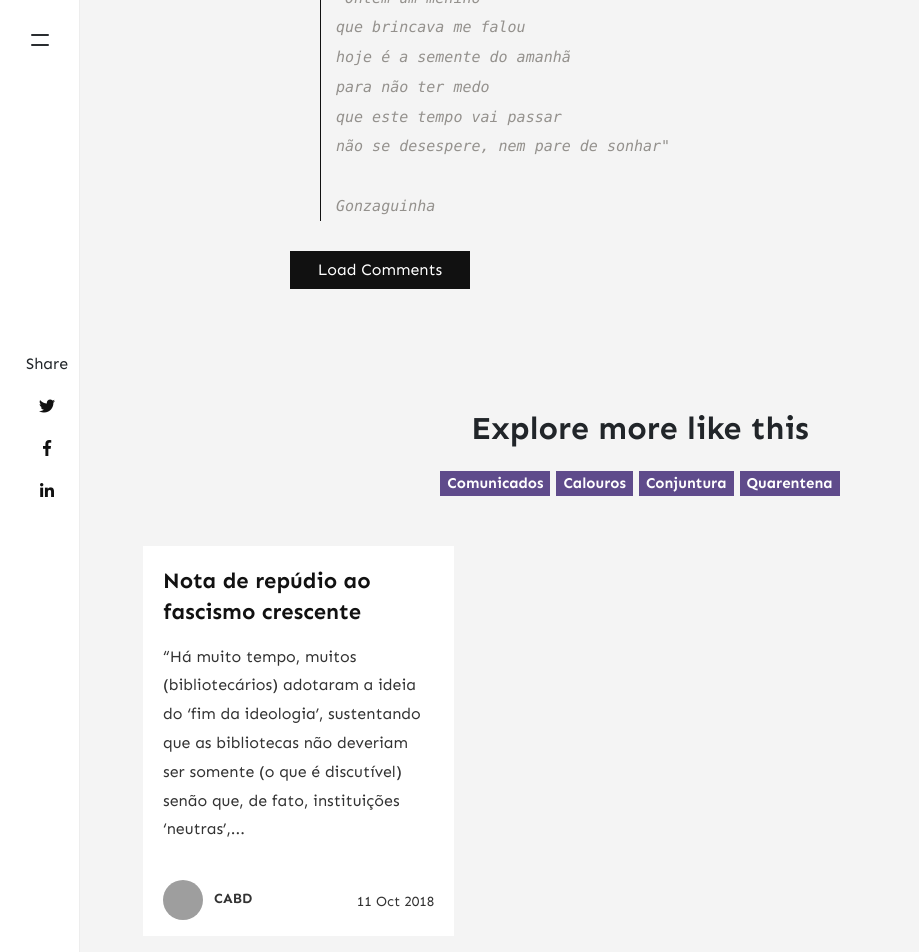
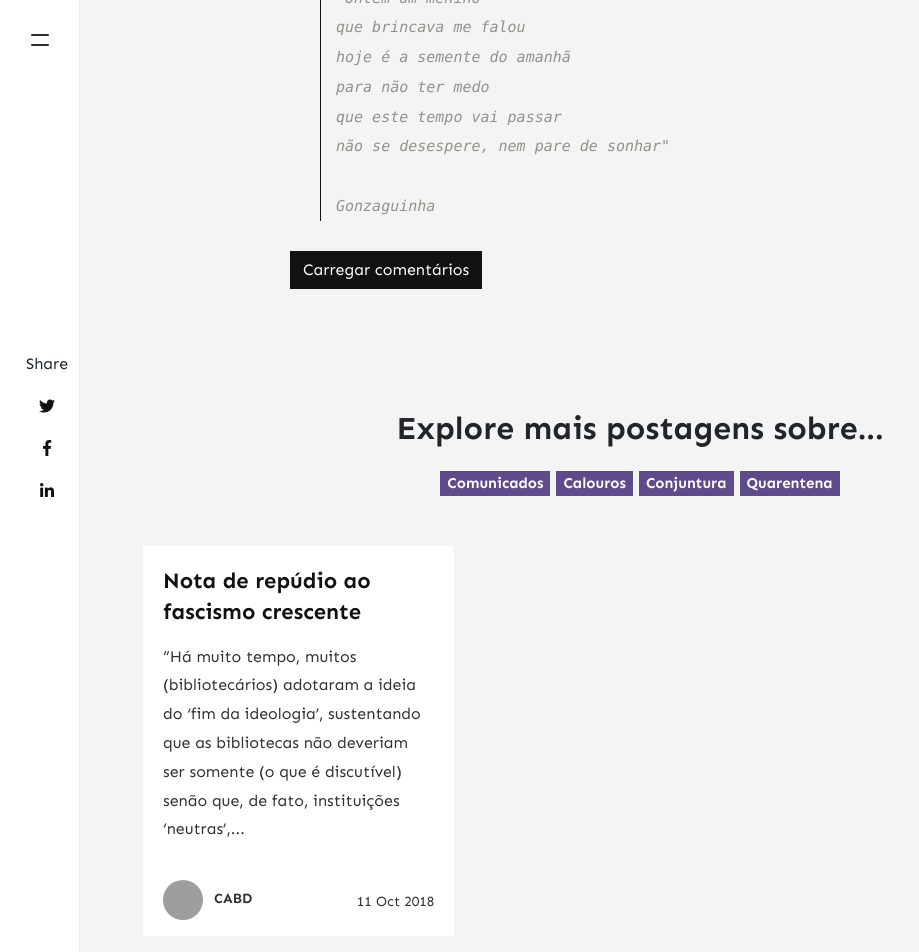
Before and after one commit to cabibliouff/novo, a Jekyll site: the page built from _posts/2020-07-22-notadejulho.md, in a window 1280 px wide and 1400 px high, scrolled down 2305 px. Shown: the top 952 px of the window, without its empty margins (0-919 px from the left). Built offline with Jekyll 4.4.1, drawn with Linux system fonts in a browser that asks for light colours; nearby versions of some CDN libraries; comment, search, counter and statistics services are not loaded; some of the changed text lies outside the part shown; grey boxes are pictures that could not be loaded.

Commit message:
Localização e personalização do modelo de página

```diff
--- a/_includes/comments.html
+++ b/_includes/comments.html
@@ -2,9 +2,9 @@
 ================================================== -->
 {% if page.comments != false %}
 <div class="comments">
-    <button class="btn btn-dark show-comments">Load Comments</button>
+    <button class="btn btn-dark show-comments">Carregar comentários</button>
     <div id="comments">
-        <h4 class="mb-4">Comments</h4>
+        <h4 class="mb-4">Comentários</h4>
             {% include disqus.html %}
     <div class="clearfix"></div>
     </div>
--- a/_includes/related-posts.html
+++ b/_includes/related-posts.html
@@ -3,7 +3,7 @@
 <div class="{% unless page.categories == empty %} related-posts {% endunless %}">
 
     {% unless page.categories == empty %}
-    <h2 class="text-center mb-4">Explore more like this</h2>
+    <h2 class="text-center mb-4">Explore mais postagens sobre...</h2>
     {% endunless %}
 
     <div class="d-flex justify-content-center align-items-center">
--- a/_layouts/default.html
+++ b/_layouts/default.html
@@ -49,11 +49,10 @@ ga('send', 'pageview');
 <div id="blackover-nav" class="blackover"></div>
 <nav id="menu">
     <ul>
-        <h3>Navigation</h3>
-        <li><a href="{{ site.baseurl }}/">Home</a></li>
-        <li><a href="{{ site.baseurl }}/about">About <span class="badge badge-primary">Memoirs Jekyll Theme</span></a></li>
-        <li><a target="_blank" href="https://bootstrapstarter.com/bootstrap-templates/jekyll-theme-memoirs/">Get Memoirs</a></li>
-        <li><a href="{{ site.baseurl }}/contact">Contact</a></li>
+        <h3>Menu</h3>
+        <li><a href="{{ site.baseurl }}/">Início</a></li>
+        <li><a href="{{ site.baseurl }}/about">Sobre <span class="badge badge-primary">Em breve</span></a></li>
+        <li><a href="{{ site.baseurl }}/contact">Contato</a></li>
     </ul>
 </nav>
 
@@ -111,10 +110,10 @@ ga('send', 'pageview');
     <div class="container">
         <div class="row">
             <div class="col-md-6 col-sm-12 text-center text-lg-left">
-                Copyright © {{ site.time | date: "%Y" }} {{ site.name }}
+                Nenhum direito reservado. {{ site.name }}. Criado por <img src="https://raw.githubusercontent.com/recalderon/portfolio/master/img/hackercat.svg?token=AF2EOQJ3V22TIKB6W44QC727EICDO" alt="Logo" />
             </div>
             <div class="col-md-6 col-sm-12 text-center text-lg-right">
-                <a target="_blank" href="https://www.wowthemes.net/memoirs-free-jekyll-theme/">Memoirs Jekyll Theme</a> by WowThemes.net
+                Criado com <a target="_blank" href="https://jekyllrb.com/">Jekyll</a> e hospedado no <a target="_blank" href="https://pages.github.com/">GitHub Pages</a>
             </div>
         </div>
     </div>
--- a/_layouts/post.html
+++ b/_layouts/post.html
@@ -20,10 +20,10 @@ post_class: post-template
             {% endif %}
         </div>
         <div>
-        Written by <a target="_blank" class="text-dark" href="{{ author.web }}">{{ author.display_name }}</a> on
+        Escrito por <a target="_blank" class="text-dark" href="{{ author.web }}">{{ author.display_name }}</a> em
         <span class="post-date"><time class="post-date" datetime="{{ page.date | date:"%Y-%m-%d" }}">{{ page.date | date_to_string }}</time></span>
         {% if page.last_modified_at %}
-        (Updated: <time datetime="{{ page.last_modified_at | date_to_xmlschema }}" itemprop="dateModified">{{ page.last_modified_at | date: "%b %-d, %Y" }}</time>)
+        (Atualizado: <time datetime="{{ page.last_modified_at | date_to_xmlschema }}" itemprop="dateModified">{{ page.last_modified_at | date: "%b %-d, %Y" }}</time>)
         {% endif %}
         </div>
     </div>
```
